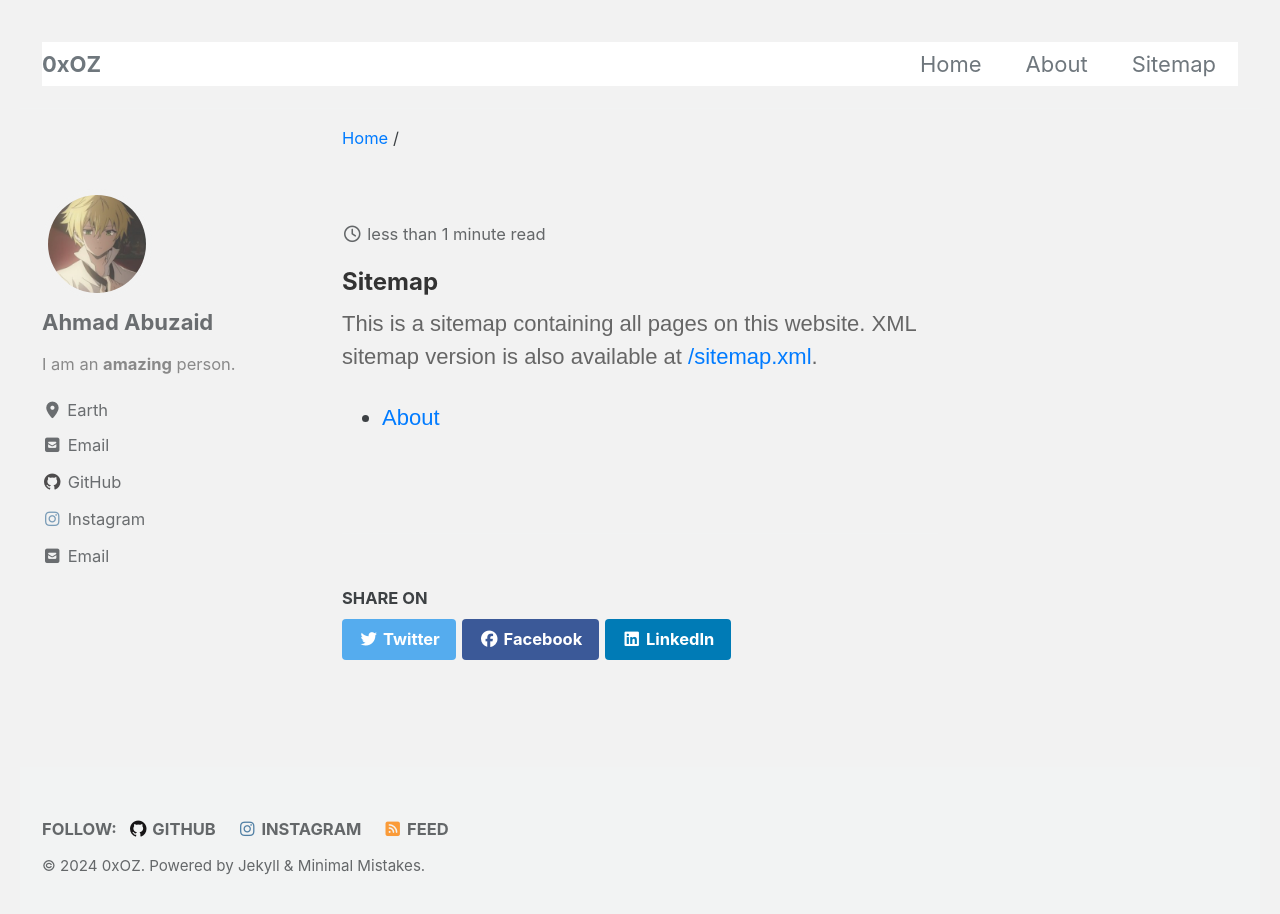
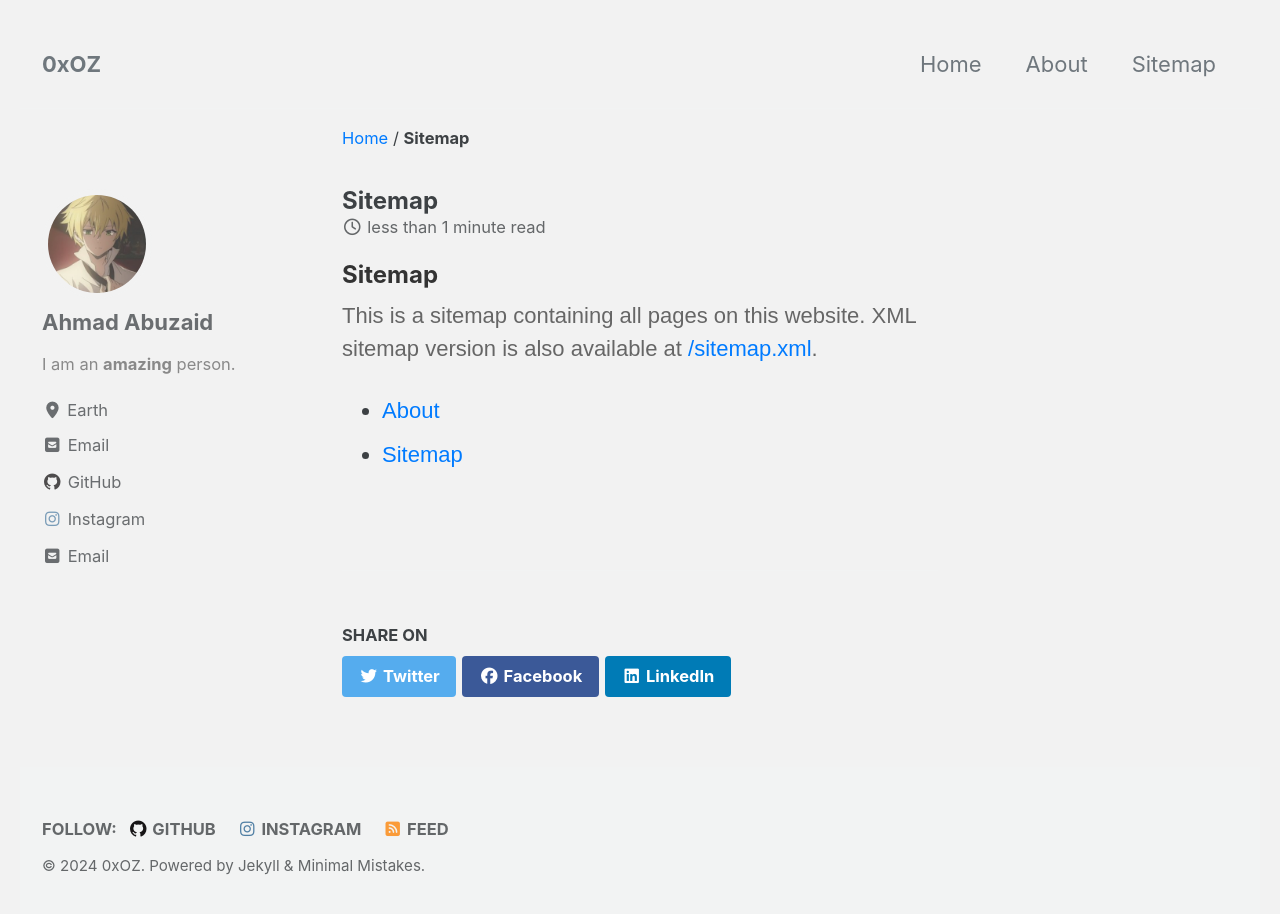
Before and after one commit to 0x0OZ/0x0OZ.github.io, a Jekyll site: the page built from _pages/sitemap.html, in a window 1280 px wide and 942 px high. Shown: the top 914 px of the window. Built offline with Jekyll 4.4.1, drawn with Linux system fonts in a browser that asks for light colours; cached includes are drawn as plain includes.

Commit message:
added plugin & updated styles

```diff
--- a/Gemfile
+++ b/Gemfile
@@ -3,5 +3,9 @@
 gem "jekyll"
 gem "minimal-mistakes-jekyll"
 
+# additional plugins
+
 group :jekyll_plugins do
+    gem "jekyll-toc"
+
 end
--- a/_config.yml
+++ b/_config.yml
@@ -255,6 +255,7 @@
   - jekyll-gist
   - jekyll-feed
   - jekyll-include-cache
+  - jekyll-toc
 
 # mimic GitHub Pages with --safe
 whitelist:
@@ -263,6 +264,7 @@
   - jekyll-gist
   - jekyll-feed
   - jekyll-include-cache
+  - jekyll-toc
 
 # Archives
 #  Type
--- a/_layouts/posts.html
+++ b/_layouts/posts.html
@@ -2,7 +2,7 @@
 layout: archive
 ---
 
-{{ content }}
+{{ content | toc }}
 
 <ul class="taxonomy__index">
   {% assign postsInYear = site.posts | where_exp: "item", "item.hidden != true" | group_by_exp: 'post', 'post.date | date: "%Y"' %}
--- a/_pages/sitemap.html
+++ b/_pages/sitemap.html
@@ -3,7 +3,7 @@
 permalink: /sitemap/
 sitemap:
 exclude: 'yes'
-
+title: Sitemap
 ---
 
 <style>
@@ -40,14 +40,15 @@
 
 <h1>Sitemap</h1>
 
-<p>This is a sitemap containing all pages on this website. XML sitemap version is also available at <a href="{{ site.url }}/sitemap.xml">/sitemap.xml</a>.</p>
+<p>This is a sitemap containing all pages on this website. XML sitemap version is also available at <a
+        href="{{ site.url }}/sitemap.xml">/sitemap.xml</a>.</p>
 
 
 {% assign sitemap = site.pages | sort: 'url' %}
 <ul>
     {% for page in sitemap %}
     {% if page.sitemap != "exclude" %}
-    {% if page.title != %}
+    {% if page.title != none %}
     <li><a href="{{ site.url }}{{ page.url  }}">{{ page.title }}</a></li>
     {% endif %}
     {% endif %}
--- a/_sass/minimal-mistakes/_syntax.scss
+++ b/_sass/minimal-mistakes/_syntax.scss
@@ -22,6 +22,9 @@
   pre.highlight {
     margin: 0;
     padding: 1em;
+    // set max-height to prevent large code blocks from consuming the entire viewport
+    max-height: 100vh;
+    overflow: auto;
   }
 }
 
--- a/_sass/minimal-mistakes/_variables.scss
+++ b/_sass/minimal-mistakes/_variables.scss
@@ -46,10 +46,10 @@
 /* headline scale */
 $h-size-1: 1.563em !default; // ~25.008px
 $h-size-2: 1.25em !default; // ~20px
-$h-size-3: 1.125em !default; // ~18px
-$h-size-4: 1.0625em !default; // ~17px
-$h-size-5: 1.03125em !default; // ~16.5px
-$h-size-6: 1em !default; // ~16px
+$h-size-3: 1em !default; // ~16px
+$h-size-4: 0.9375em !default; // ~15px
+$h-size-5: 0.90625em !default; // ~14.5px
+$h-size-6: 0.875em !default; // ~14px
 
 /*
    Colors
@@ -61,7 +61,7 @@
 $light-gray: mix(#fff, $gray, 50%) !default;
 $lighter-gray: mix(#fff, $gray, 90%) !default;
 
-$background-color: #fff !default;
+$background-color: #f2f2f2 !default; // default was #fff
 $code-background-color: #fafafa !default;
 $code-background-color-dark: $light-gray !default;
 $text-color: $dark-gray !default;
```
